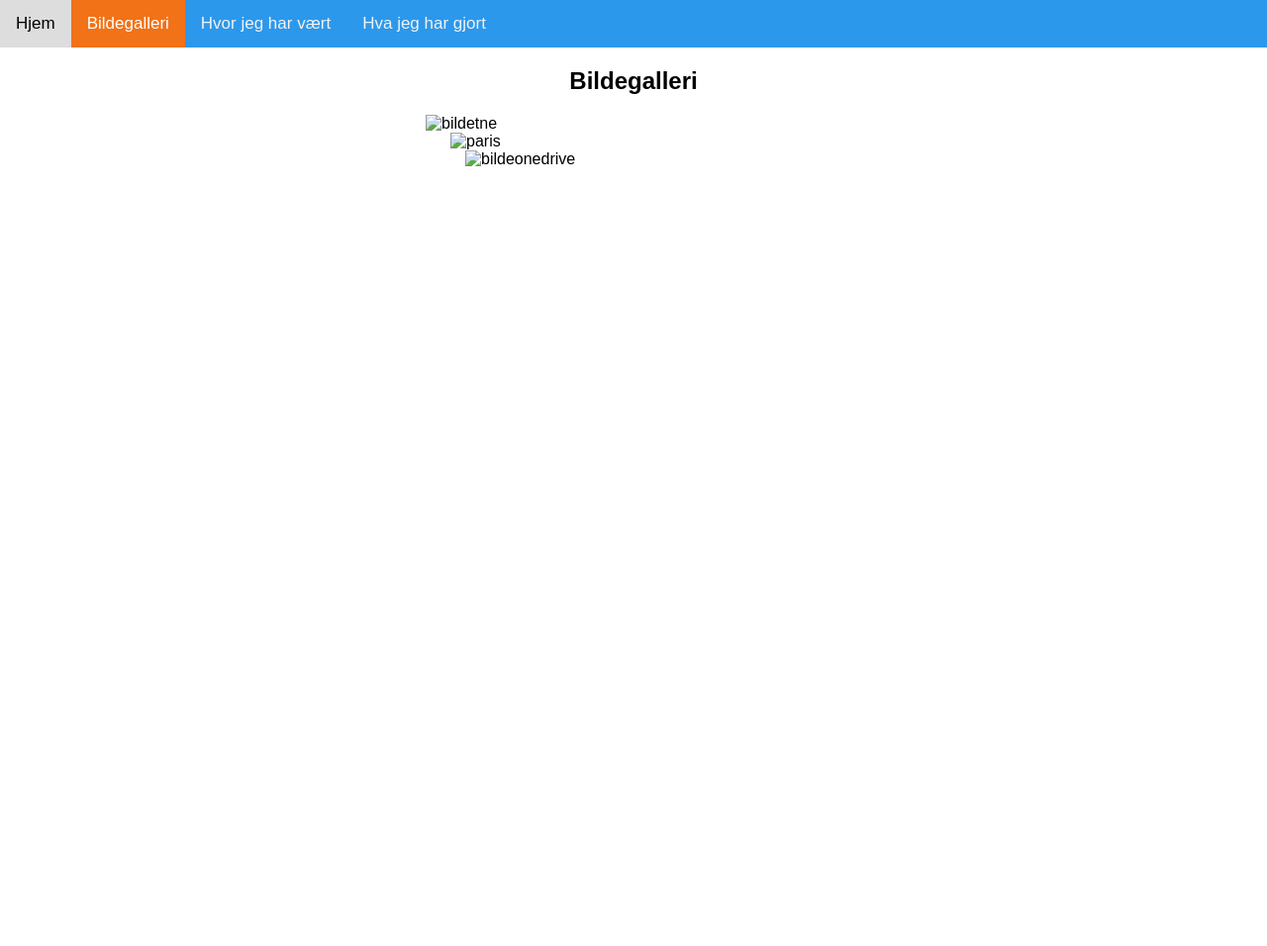
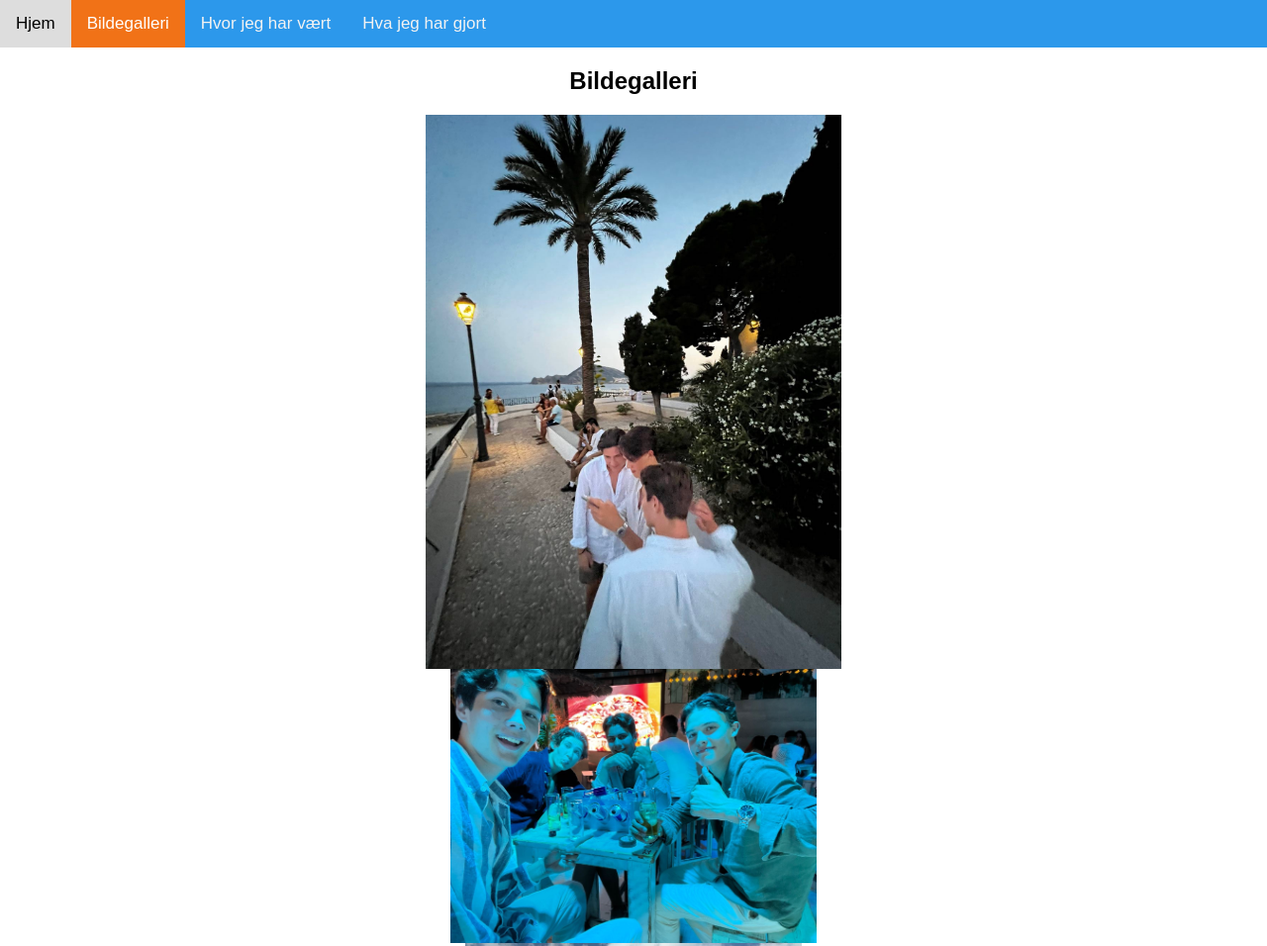
Before and after one commit to 5EB4ST14N/test, a plain HTML site: page Sebastian 2.html in a window 1280 px wide. Shown: the top 956 px of the page at 99% size. Before the commit the page ends 800 px from the top, so only its background shows below. Drawn offline with Linux system fonts and the light colour scheme.

Commit message:
Update Sebastian 2.html

```diff
--- a/Sebastian 2.html
+++ b/Sebastian 2.html
@@ -68,14 +68,14 @@
       <h2 style="text-align: center">Bildegalleri</h2>
       <p></p>
       <div>
-        <img src="./bilder/IMG_0247.JPG" alt="bildetne" ; width="420px">
+        <img src="./IMG_0247.JPG" alt="bildetne" ; width="420px">
       </div>
       <div>
 
-        <img src="./bilder/IMG_0244.JPG" alt="paris" ; width="370px">
+        <img src="./IMG_0244.JPG" alt="paris" ; width="370px">
       </div>
       <div>
-        <img src="./bilder/IMG_0568 2.JPG" alt="bildeonedrive" ; width="340px">
+        <img src="./IMG_0568 2.JPG" alt="bildeonedrive" ; width="340px">
       </div>
 
     </div>
```
